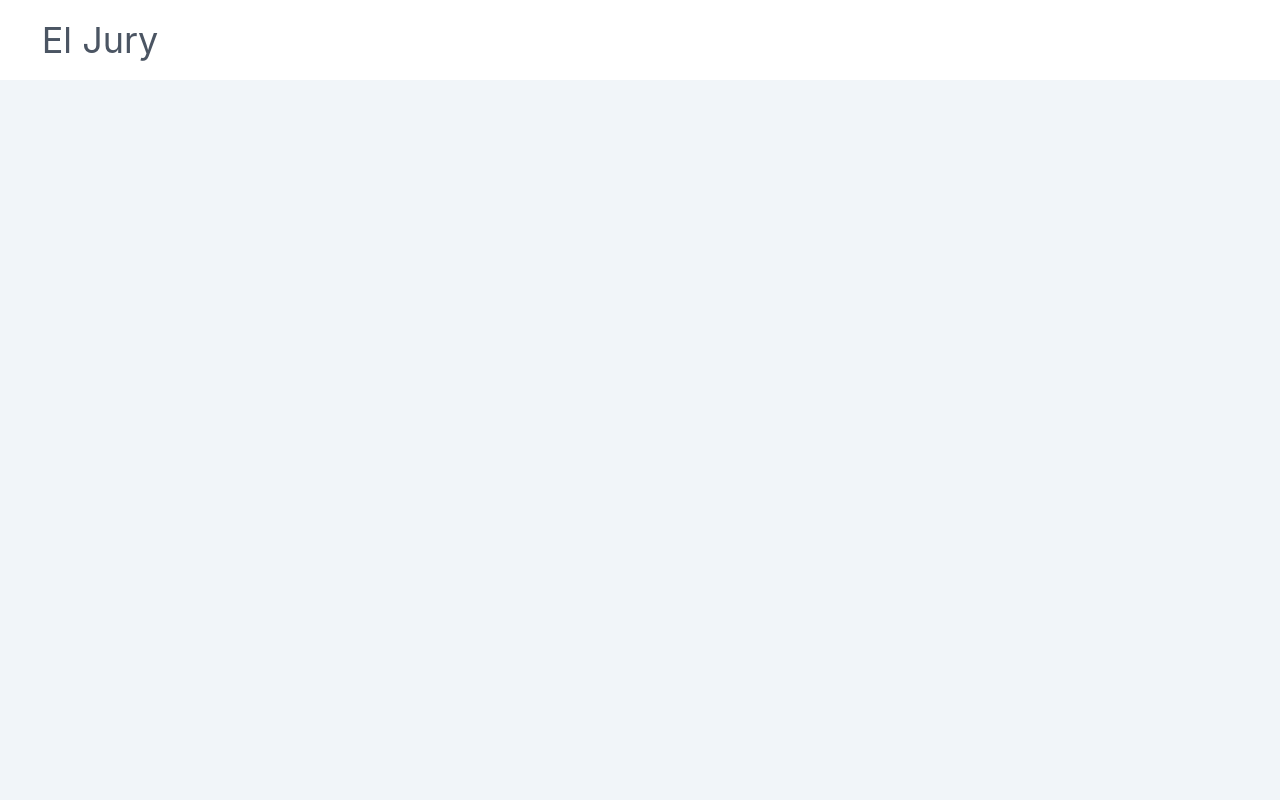
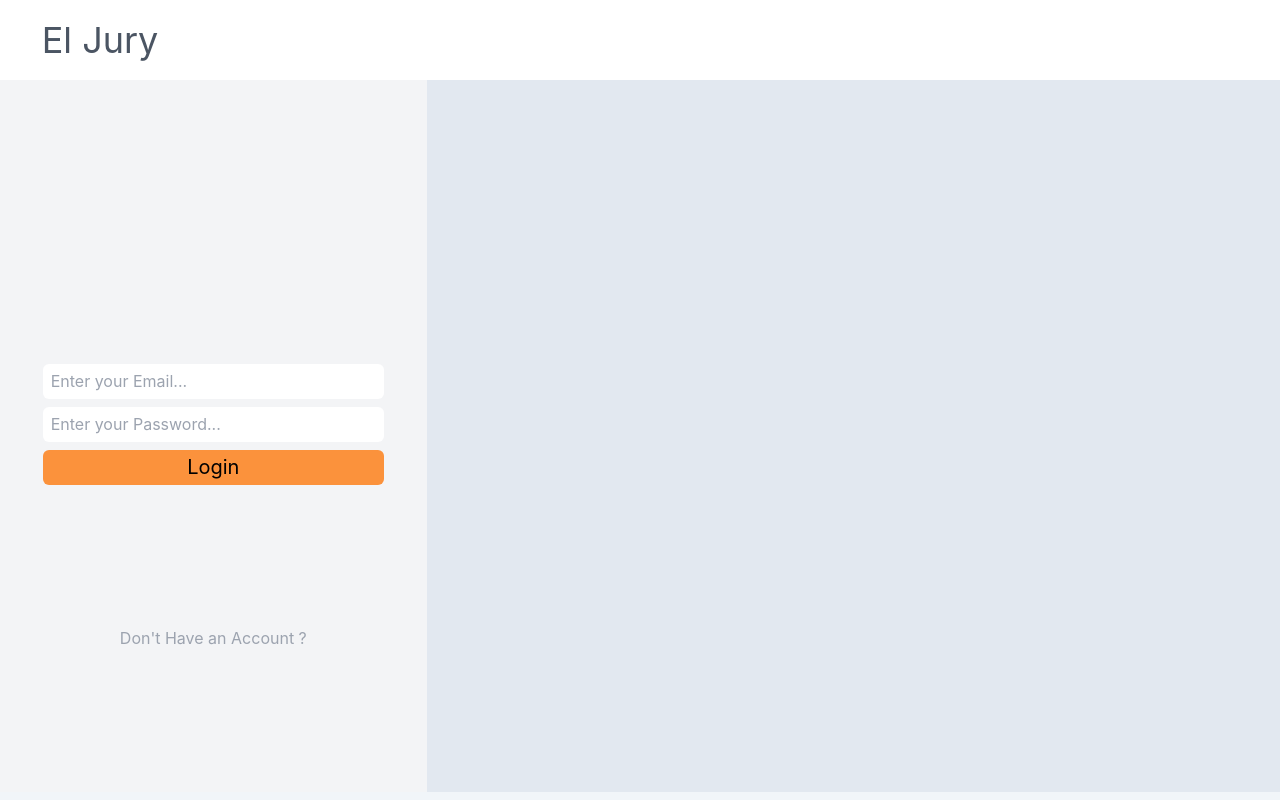
Before and after one commit to thugperfect/elJury, a React (Create React App) app in the folder client/: page / in a window 1280 px wide. Built offline with nearby package versions, Linux system fonts and the light colour scheme.

Commit message:
styling home

```diff
--- a/client/src/components/BodyHome.js
+++ b/client/src/components/BodyHome.js
@@ -3,8 +3,25 @@ import React from 'react'
 const BodyHome = () => {
   return (
     <div className='w-full flex'>
-      <div className=' w-1/3 min-h-[89vh]  border-r-1 border-slate-700'></div>
-      <div className='w-2/3 min-h-[89vh] ' ></div>
+      <div className=' w-1/3 min-h-[89vh]  bg-gray-100 dark:bg-zinc-800 flex flex-col justify-evenly items-center'>
+        <div>
+
+        </div>
+
+        <div className='flex flex-col items-center w-full'>
+          <input type="text" name="" id="" className='w-4/5  h-[35px] rounded-md mb-2 px-2 outline-none' placeholder='Enter your Email...' />
+          <input type="text" name="" id="" className='w-4/5  h-[35px] rounded-md mb-2 px-2 outline-none' placeholder='Enter your Password...'/>
+          <button className='w-4/5 h-[35px] rounded-md bg-orange-400 text-xl'>Login</button>
+        </div>
+        <div className='text-gray-400'>
+          Don't Have an Account ?
+        </div>
+
+      </div>
+      <div className='w-2/3 min-h-[89vh] bg-slate-200 dark:bg-zinc-900' >
+
+
+      </div>
     </div>
   )
 }
```
